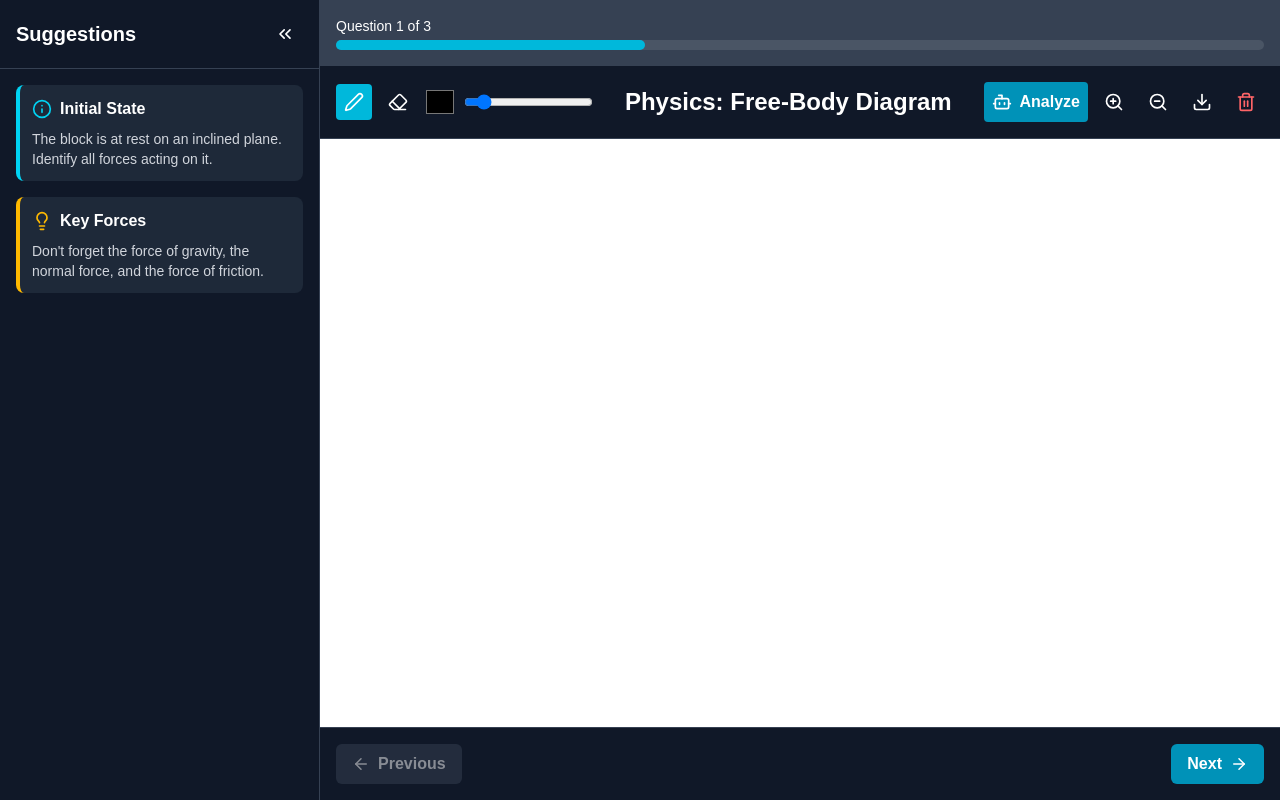
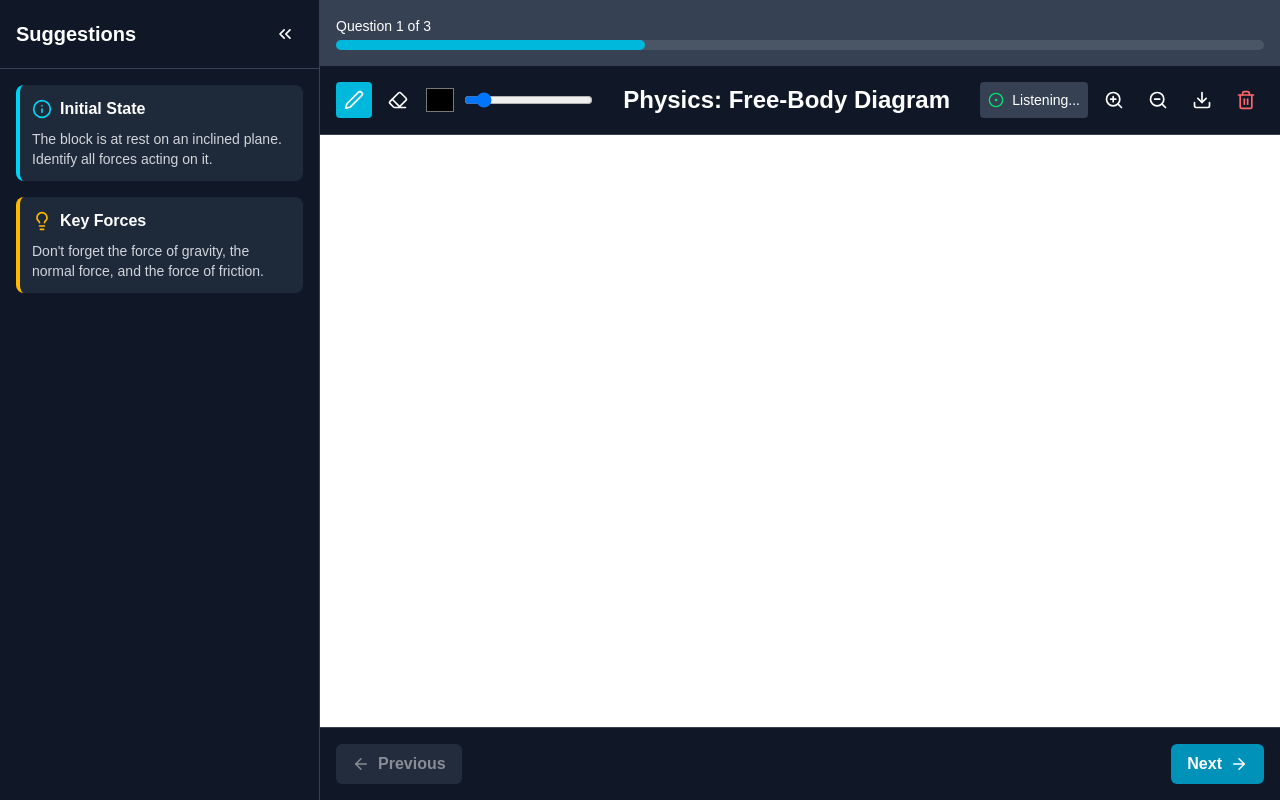
Before and after one commit to KaziAmin110/Revision, a Next.js app in the folder frontend/: page /whiteboard in a window 1280 px wide. Built offline with nearby package versions, Linux system fonts and the light colour scheme.

Commit message:
Added Whiteboard Analysis base http polling

```diff
--- a/frontend/components/WhiteBoard.tsx
+++ b/frontend/components/WhiteBoard.tsx
@@ -9,6 +9,7 @@ import {
   ZoomOut,
   Download,
   Bot,
+  CircleDot,
 } from "lucide-react";
 import { Sidebar } from "./Sidebar";
 import { Suggestion } from "./Suggestion";
@@ -26,7 +27,7 @@ const Whiteboard = () => {
   const contextRef = useRef<CanvasRenderingContext2D | null>(null);
   const [isDrawing, setIsDrawing] = useState(false);
   const [tool, setTool] = useState<"pen" | "eraser">("pen");
-  const [color, setColor] = useState("#000000"); // Pen color
+  const [color, setColor] = useState("#000000");
   const [lineWidth, setLineWidth] = useState(3);
   const [scale, setScale] = useState(1);
 
@@ -34,18 +35,17 @@ const Whiteboard = () => {
   const [currentQuestionIndex, setCurrentQuestionIndex] = useState(0);
   const currentQuestion = questions[currentQuestionIndex];
 
-  // --- NEW: State for AI feedback ---
   const [feedback, setFeedback] = useState<AIFeedback | null>(null);
   const [isLoadingFeedback, setIsLoadingFeedback] = useState(false);
+  const feedbackTimerRef = useRef<NodeJS.Timeout | null>(null);
 
-  // --- FIX: Function to draw a white background ---
   const fillWhiteBackground = (context: CanvasRenderingContext2D) => {
     const canvas = context.canvas;
     context.save();
-    context.setTransform(1, 0, 0, 1, 0, 0); // Reset transform to fill properly
-    context.fillStyle = "white"; // Set fill style to white
-    context.fillRect(0, 0, canvas.width, canvas.height); // Fill the entire canvas
-    context.restore(); // Restore the previous transform state (scaling, etc.)
+    context.setTransform(1, 0, 0, 1, 0, 0);
+    context.fillStyle = "white";
+    context.fillRect(0, 0, canvas.width, canvas.height);
+    context.restore();
   };
 
   const startDrawing = (x: number, y: number) => {
@@ -60,15 +60,28 @@ const Whiteboard = () => {
     if (contextRef.current) {
       contextRef.current.closePath();
       setIsDrawing(false);
+
+      if (feedbackTimerRef.current) {
+        clearTimeout(feedbackTimerRef.current);
+      }
+      feedbackTimerRef.current = setTimeout(() => {
+        if (!isLoadingFeedback) {
+          getAIFeedback();
+        }
+      }, 2500);
     }
   };
 
   const draw = (x: number, y: number) => {
     if (!isDrawing || !contextRef.current) return;
-    // For eraser, we draw with white color instead of cutting out transparency
+
+    if (feedbackTimerRef.current) {
+      clearTimeout(feedbackTimerRef.current);
+    }
+
     contextRef.current.globalCompositeOperation = "source-over";
     contextRef.current.strokeStyle = tool === "pen" ? color : "white";
-    contextRef.current.lineWidth = tool === "pen" ? lineWidth : lineWidth * 5; // Make eraser bigger
+    contextRef.current.lineWidth = tool === "pen" ? lineWidth : lineWidth * 5;
     contextRef.current.lineTo(x, y);
     contextRef.current.stroke();
   };
@@ -130,8 +143,8 @@ const Whiteboard = () => {
   const clearCanvas = () => {
     const context = contextRef.current;
     if (context) {
-      fillWhiteBackground(context); // FIX: Use the background fill function
-      setFeedback(null); // Clear previous feedback
+      fillWhiteBackground(context);
+      setFeedback(null);
     }
   };
 
@@ -159,7 +172,6 @@ const Whiteboard = () => {
         const context = canvas.getContext("2d");
         if (context) {
           context.scale(dpr, dpr);
-          // --- FIX: Fill background on initialization ---
           fillWhiteBackground(context);
           context.lineCap = "round";
           context.strokeStyle = color;
@@ -170,7 +182,6 @@ const Whiteboard = () => {
     };
     setCanvasDimensions();
     window.addEventListener("resize", setCanvasDimensions);
-    // Cleanup function to avoid memory leaks
     return () => window.removeEventListener("resize", setCanvasDimensions);
   }, []);
 
@@ -181,7 +192,6 @@ const Whiteboard = () => {
     }
   }, [color, lineWidth]);
 
-  // --- NEW: Function to send image to backend ---
   const getAIFeedback = async () => {
     if (!canvasRef.current) return;
 
@@ -197,7 +207,7 @@ const Whiteboard = () => {
         headers: { "Content-Type": "application/json" },
         body: JSON.stringify({
           image: base64Image,
-          problemContext: currentQuestion.title, // Send current question as context
+          problemContext: currentQuestion.title,
         }),
       });
 
@@ -240,14 +250,12 @@ const Whiteboard = () => {
     <div className="flex w-screen h-screen bg-white overflow-hidden">
       <Sidebar suggestions={suggestions} />
       <div className="w-full flex-1 flex flex-col bg-white overflow-hidden">
-        {/* ... ProgressBar ... */}
         <ProgressBar
           current={currentQuestionIndex + 1}
           total={questions.length}
         />
 
         <div className="toolbar bg-gray-900 p-4 flex items-center justify-between gap-2 border-b border-gray-700">
-          {/* ... Left side tools (pen, eraser, etc.) ... */}
           <div className="flex items-center gap-2">
             <button
               onClick={() => setTool("pen")}
@@ -289,22 +297,25 @@ const Whiteboard = () => {
               title="Line Width"
             />
           </div>
-          <div className="flex-grow text-white text-center font-semiobold">
+          <div className="flex-grow text-white text-center font-semibold">
             {" "}
-            <h1 className="text-2xl font-bold">{currentQuestion.title}</h1>{" "}
+            <h1 className="text-2xl">{currentQuestion.title}</h1>{" "}
           </div>
-          {/* ... Right side tools (zoom, download, etc.) ... */}
           <div className="flex items-center gap-2">
-            {/* --- NEW: Analyze Button --- */}
-            <button
-              onClick={getAIFeedback}
-              disabled={isLoadingFeedback}
-              className="p-2 flex items-center gap-2 bg-cyan-600 hover:bg-cyan-700 rounded text-white font-bold disabled:bg-gray-500"
-              title="Analyze Work"
-            >
-              <Bot size={20} />
-              {isLoadingFeedback ? "Analyzing..." : "Analyze"}
-            </button>
+            {/* --- MODIFIED: Replaced button with a status indicator --- */}
+            <div className="flex items-center gap-2 p-2 rounded bg-gray-700 text-white text-sm">
+              {isLoadingFeedback ? (
+                <>
+                  <Bot size={16} className="animate-spin" />
+                  <span>Analyzing...</span>
+                </>
+              ) : (
+                <>
+                  <CircleDot size={16} className="text-green-400" />
+                  <span>Listening...</span>
+                </>
+              )}
+            </div>
             <button
               onClick={() => handleZoom("in")}
               className="p-2 hover:bg-gray-700 rounded hover:cursor-pointer"
@@ -359,16 +370,15 @@ const Whiteboard = () => {
             onTouchStart={handleTouchStart}
             onTouchEnd={finishDrawing}
             onTouchMove={handleTouchMove}
-            className="cursor-crosshair" // Removed bg-white, handled by fill
+            className="cursor-crosshair"
             style={{
               transform: `scale(${scale})`,
               transformOrigin: "top left",
             }}
           />
-          {/* --- NEW: Display AI Feedback --- */}
           {feedback && (
             <div
-              className={`absolute bottom-4 left-4 right-4 p-4 rounded-lg text-white ${
+              className={`absolute bottom-4 left-4 right-4 p-4 rounded-lg text-white shadow-lg ${
                 feedback.isCorrect ? "bg-green-600" : "bg-yellow-600"
               }`}
             >
```
